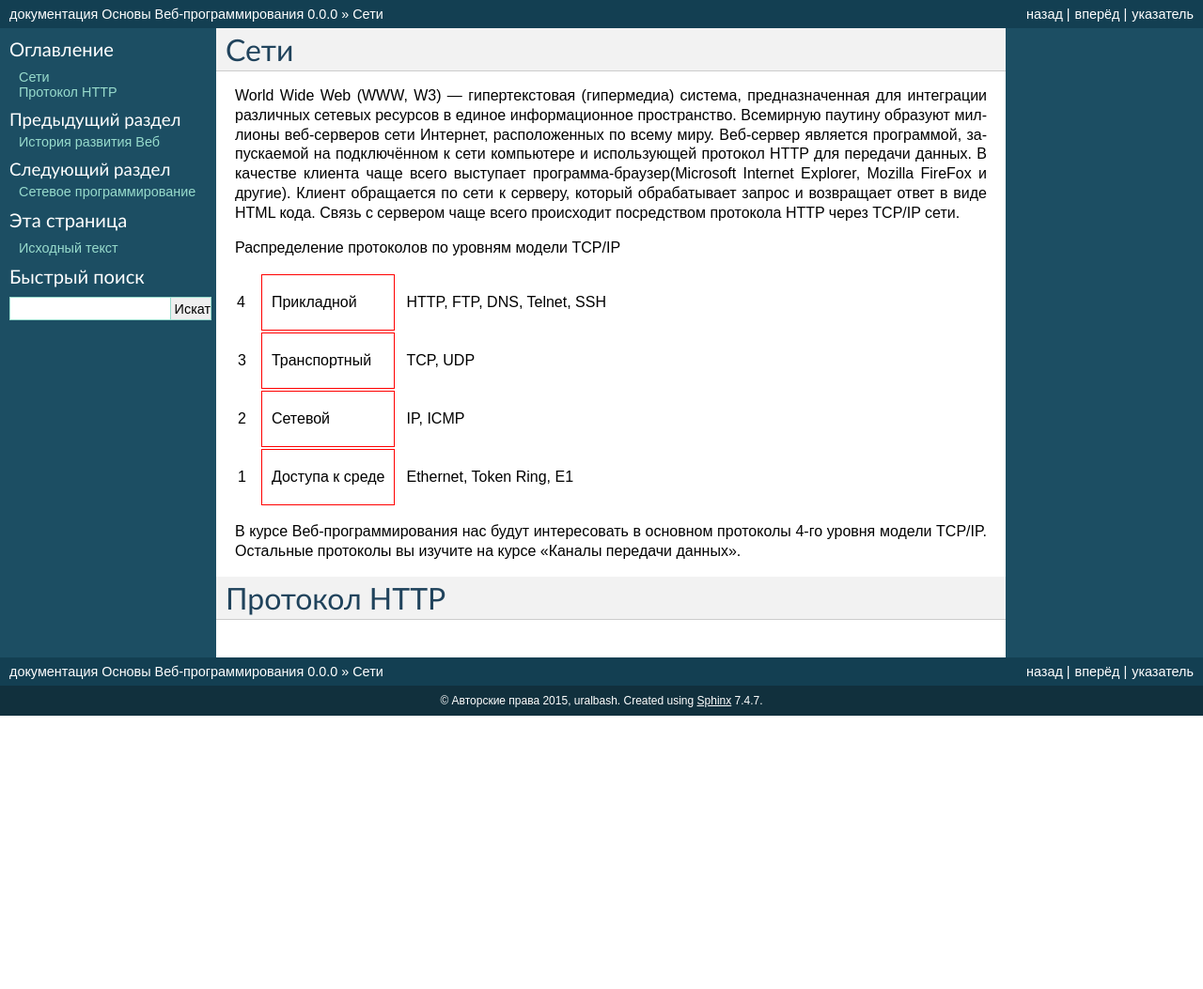
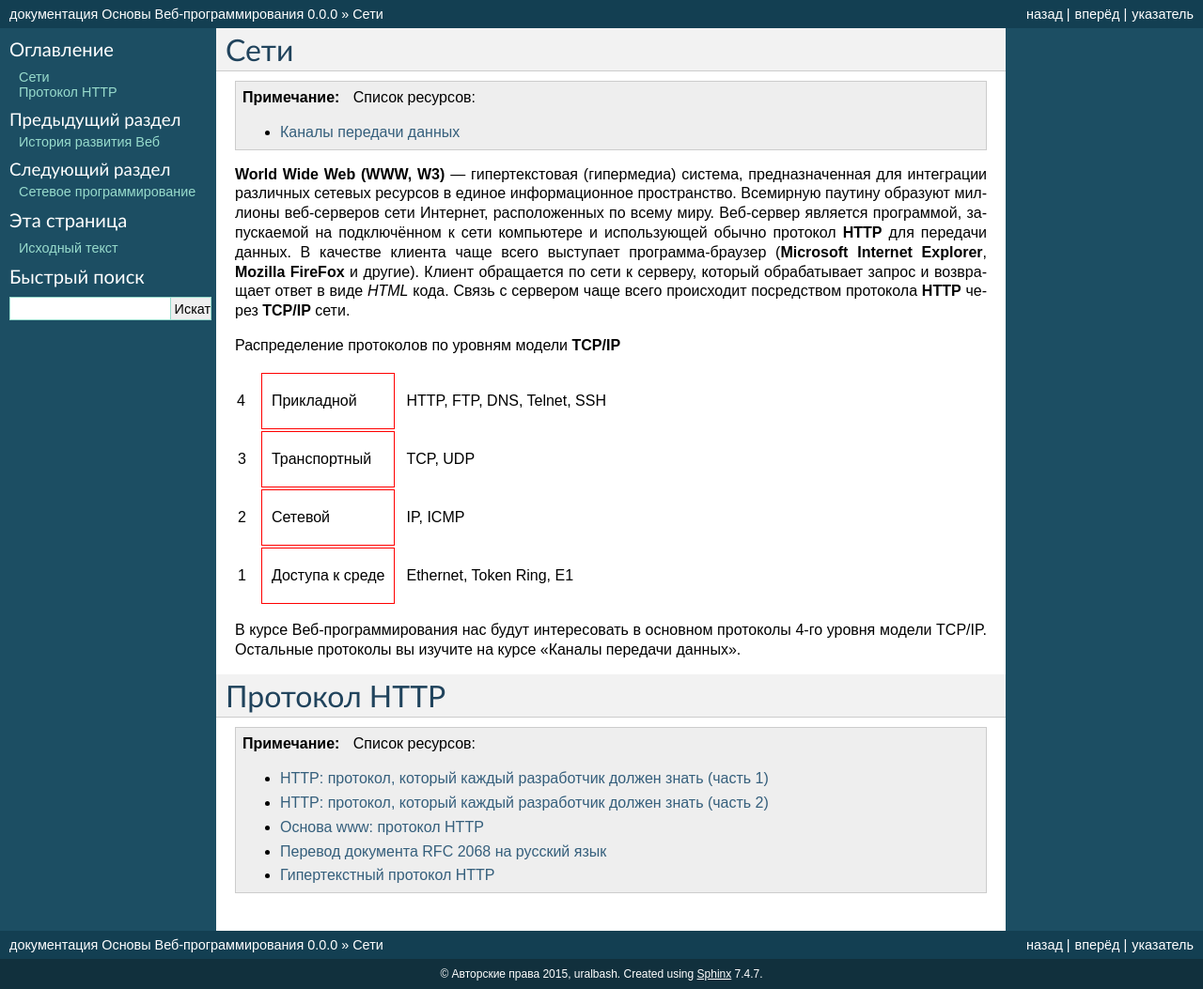
Before and after one commit to ustu/lectures.www, a Sphinx documentation site: the page built from source/www.sync/net.rst, in a window 1280 px wide. Shown: the whole page at 94% size. Built offline with Sphinx 7.4.7, drawn with Linux system fonts in a browser that asks for light colours; before the commit the page ends 900 px from its top, so only the background shows below that.

Commit message:
Добавил ссылки на ресурсы по git, КПД и HTTP

```diff
--- a/source/index.rst
+++ b/source/index.rst
@@ -29,7 +29,7 @@
 * **ЗНАТЬ** ОС подобные Unix, HTML, CSS, яп высокого уровня,
   РСУБД, основы алгоритмизации и программирования,
   основы каналов передачи данных;
-* **ИМЕТЬ** компьютер с подключением к Интернет и ОС Linux или виртуальный образ.
+* **ИМЕТЬ** компьютер с подключением к сети Интернет и ОС Linux или виртуальный образ.
 
 Обзор курса
 ~~~~~~~~~~~
--- a/source/www.sync/net.rst
+++ b/source/www.sync/net.rst
@@ -1,42 +1,64 @@
 Сети
 ====
 
-World Wide Web (WWW, W3) — гипертекстовая (гипермедиа) система,
+.. note:: Список ресурсов:
+
+    * `Каналы передачи данных <http://book.itep.ru/1/intro1.htm>`_
+
+**World Wide Web (WWW, W3)** — гипертекстовая (гипермедиа) система,
 предназначенная для интеграции различных сетевых ресурсов в единое информационное
 пространство. Всемирную паутину образуют миллионы веб-серверов сети Интернет,
 расположенных по всему миру. Веб-сервер является программой, запускаемой на
-подключённом к сети компьютере и использующей протокол HTTP для передачи данных.
-В качестве клиента чаще всего выступает программа-браузер(Microsoft Internet Explorer,
-Mozilla FireFox и другие). Клиент обращается по сети к серверу, который обрабатывает
-запрос и возвращает ответ в виде HTML кода. Связь с сервером чаще всего
-происходит посредством протокола HTTP через TCP/IP сети.
+подключённом к сети компьютере и использующей обычно
+протокол **HTTP** для передачи данных.
+В качестве клиента чаще всего выступает программа-браузер
+(**Microsoft Internet Explorer**, **Mozilla FireFox** и другие).
+Клиент обращается по сети к серверу, который обрабатывает
+запрос и возвращает ответ в виде `HTML` кода. Связь с сервером чаще всего
+происходит посредством протокола **HTTP** через **TCP/IP** сети.
 
 .. рисунок клиент-серверной архитектуры
 
-Распределение протоколов по уровням модели TCP/IP
+Распределение протоколов по уровням модели **TCP/IP**
 
 .. raw:: html
 
     <table>
     <tr>
         <td style="padding: 0 15px 0 0">4</td>
-        <td style="border:1px solid red;padding: 20px 10px 20px;">Прикладной</td>
-        <td style="padding: 0 0 0 10px">HTTP, FTP, DNS, Telnet, SSH</td>
+        <td style="border:1px solid red;padding: 20px 10px 20px;">
+            Прикладной
+        </td>
+        <td style="padding: 0 0 0 10px">
+            HTTP, FTP, DNS, Telnet, SSH
+        </td>
     </tr>
     <tr>
         <td>3</td>
-        <td style="border:1px solid red;padding: 20px 10px 20px;">Транспортный</td>
-        <td style="padding: 0 0 0 10px">TCP, UDP</td>
+        <td style="border:1px solid red;padding: 20px 10px 20px;">
+            Транспортный
+        </td>
+        <td style="padding: 0 0 0 10px">
+            TCP, UDP
+        </td>
     </tr>
     <tr>
         <td>2</td>
-        <td style="border:1px solid red;padding: 20px 10px 20px;">Сетевой</td>
-        <td style="padding: 0 0 0 10px">IP, ICMP</td>
+        <td style="border:1px solid red;padding: 20px 10px 20px;">
+            Сетевой
+        </td>
+        <td style="padding: 0 0 0 10px">
+            IP, ICMP
+        </td>
     </tr>
     <tr>
         <td>1</td>
-        <td style="border:1px solid red;padding: 20px 10px 20px;">Доступа к среде</td>
-        <td style="padding: 0 0 0 10px">Ethernet, Token Ring, E1</td>
+        <td style="border:1px solid red;padding: 20px 10px 20px;">
+            Доступа к среде
+        </td>
+        <td style="padding: 0 0 0 10px">
+            Ethernet, Token Ring, E1
+        </td>
     </tr>
     </table>
 
@@ -46,3 +68,11 @@ Mozilla FireFox и другие). Клиент обращается по сет
 
 Протокол HTTP
 =============
+
+.. note:: Список ресурсов:
+
+    * `HTTP: протокол, который каждый разработчик должен знать (часть 1) <http://ruseller.com/lessons.php?rub=28&id=1726>`_
+    * `HTTP: протокол, который каждый разработчик должен знать (часть 2) <http://ruseller.com/lessons.php?rub=28&id=1777>`_
+    * `Основа www: протокол HTTP <http://www.4stud.info/web-programming/protocol-http.html>`_
+    * `Перевод документа RFC 2068 на русский язык <http://www.lib.ru/WEBMASTER/rfc2068/>`_
+    * `Гипертекстный протокол HTTP <http://book.itep.ru/4/45/http4561.htm>`_
```
Also changed, not shown: source/workplace.rst (+30 -0 lines).
